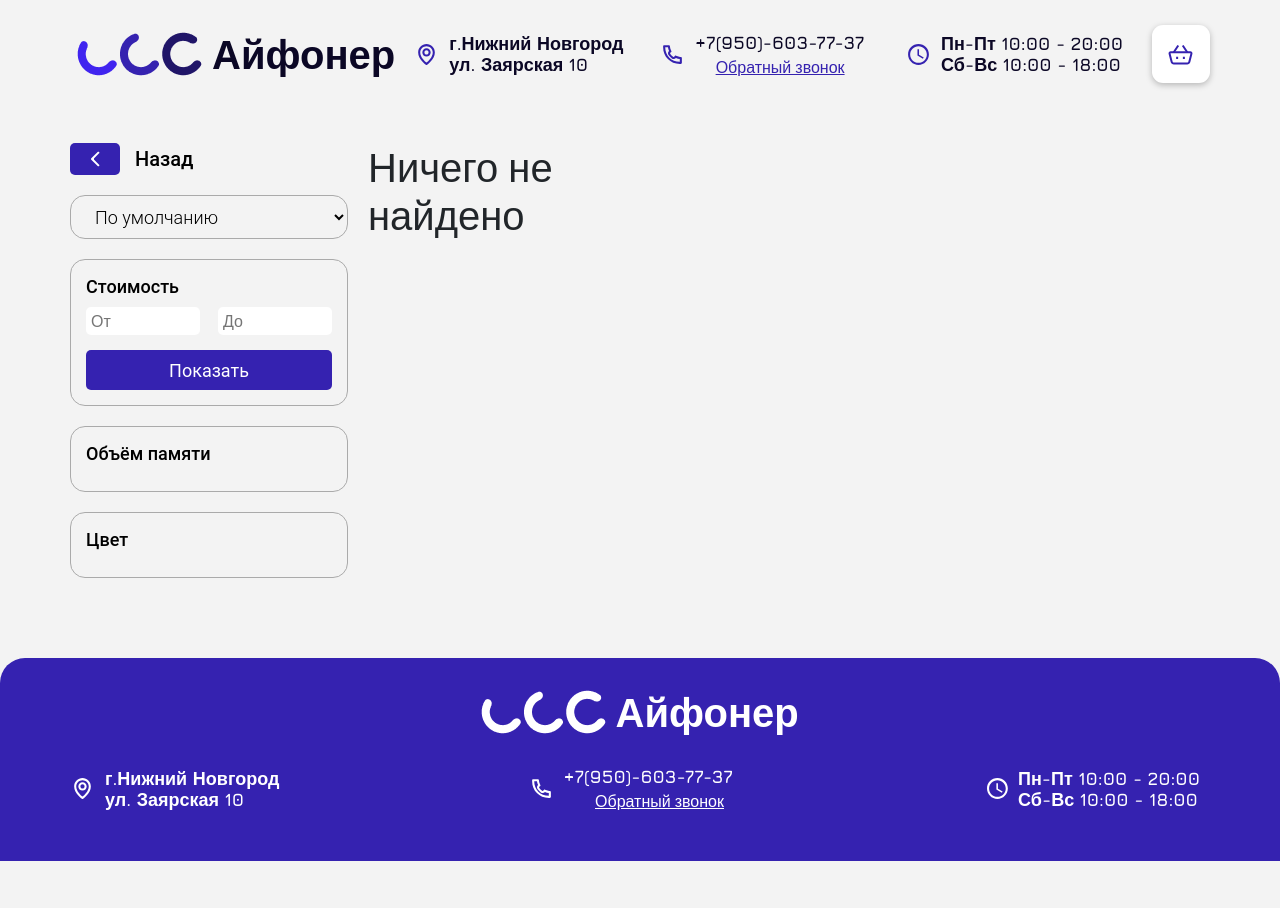
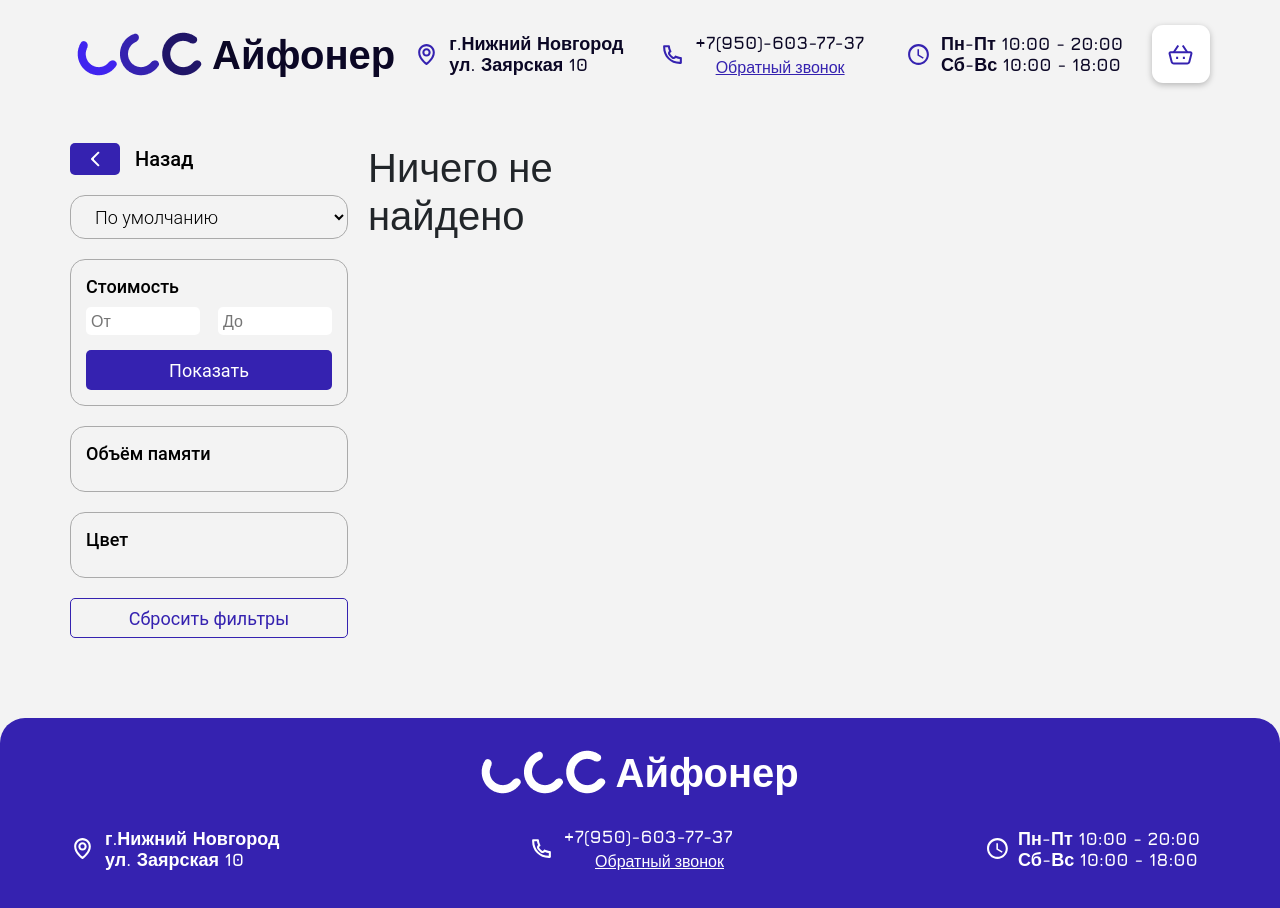
Before and after one commit to StKir/Iphoner_react_app, a React (Create React App) app: page /basket in a window 1280 px wide. Shown: the top 908 px of the page. Before the commit the page ends 861 px from the top, so only its background shows below. Built offline with nearby package versions, Linux system fonts and the light colour scheme; data requests are answered from the project's data file.

Commit message:
Filters 90%

```diff
--- a/src/components/app/App.js
+++ b/src/components/app/App.js
@@ -9,6 +9,7 @@ import 'bootstrap/dist/css/bootstrap.min.css';
 
 const MainPage = lazy(() => import('../pages/mainPage/MainPage'));
 const ItemPage = lazy(() => import('../pages/itemPage/ItemPage'));
+const ShopPage = lazy(() => import('../pages/shopPage/ShopPage'));
 
 function App() {
   return (
@@ -20,6 +21,7 @@ function App() {
               <Routes>
                 <Route path="/" element={<MainPage/>} />
                 <Route path="/:model" element={<ItemPage/>} />
+                <Route path="/:model/:title" element={<ShopPage/>} />
               </Routes>
             </Suspense>
           </main>
--- a/src/components/itemFilters/ItemFilters.js
+++ b/src/components/itemFilters/ItemFilters.js
@@ -15,7 +15,14 @@ const ItemFilters = ({iphon}) => {
 
     useEffect(() => {
         dispathc(filterReset());
+        // eslint-disable-next-line
     }, [])
+
+    const resetFiltersMenu = () => {
+        dispathc(filterReset())
+        setFilterColor(null)
+        setFilterMemory(null)
+    }
 
     useEffect(() => {
         axios.get('http://localhost:3001/iphons')
@@ -23,6 +30,7 @@ const ItemFilters = ({iphon}) => {
                     return name === iphon
                 })[0]))
                 .catch(err => console.log(err))
+        // eslint-disable-next-line
     }, [])
 
     const onChangeMemory = (e) => {
@@ -43,7 +51,7 @@ const ItemFilters = ({iphon}) => {
         }))
     }
 
-    const renderMemory = (obj) => {
+    const renderMemory = (obj) => {// Обернуть в usecallback
         if(obj) {
             return obj.memory.map((el,id) => {
                 return (
@@ -54,10 +62,9 @@ const ItemFilters = ({iphon}) => {
             })
         } else {
             return null
-        }
-        }
+        }}
 
-    const renderColor = (obj) => {
+    const renderColor = (obj) => { // Обернуть в usecallback
         if(obj) {
             return obj.color.map((el,id) => {
                 const style = {
@@ -73,8 +80,9 @@ const ItemFilters = ({iphon}) => {
                         onClick={() => onChangeColor(el.name)}></div>
                 )
             })
-        } else {return null}
-    }
+        } else {
+            return null
+        }}
 
     const memoryItem = renderMemory(model);
     const colorsItem = renderColor(model);
@@ -94,7 +102,10 @@ const ItemFilters = ({iphon}) => {
                     </select>
                 </div>
                 <div className='filters_price filterItem'>
-                    <form name='filters_price' className='filters_price_form' onSubmit={(e) => onChangeCoast(e)}>
+                    <form
+                        name='filters_price'
+                        className='filters_price_form'
+                        onSubmit={(e) => onChangeCoast(e)}>
                         <label htmlFor="filters_price" className='filter_title'>Стоимость</label>
                         <div className='filters_price_form-inputs'>
                             <input type="number" name='ot' placeholder='От'/>
@@ -117,6 +128,13 @@ const ItemFilters = ({iphon}) => {
                         {colorsItem}
                     </div>
                 </div>
+                <div className='filters_reset-filters'>
+                    <div
+                        className='filters_reset-filters_btn'
+                        onClick={resetFiltersMenu}>
+                            Cбросить фильтры
+                    </div>
+                </div>
             </div>
         </div>
     )
--- a/src/components/itemFilters/itemFiltars.scss
+++ b/src/components/itemFilters/itemFiltars.scss
@@ -101,3 +101,18 @@
     width: 28px;
     height: 28px;
 }
+.filters_reset-filters_btn{
+    cursor: pointer;
+    width: 100%;
+    border: 1px solid $purple;
+    border-radius: 5px;
+    height: 40px;
+    font-family: 'Roboto', sans-serif;
+    color: $purple;
+    font-style: normal;
+    font-weight: 400;
+    font-size: 18px;
+    display: flex;
+    align-items: center;
+    justify-content: center;
+}
--- a/src/components/pages/itemPage/ItemPage.js
+++ b/src/components/pages/itemPage/ItemPage.js
@@ -3,7 +3,7 @@ import ItemFilters from '../../itemFilters/ItemFilters';
 import ItemIphone from '../../itemIphone/ItemIphone';
 
 import { useParams } from 'react-router-dom';
-import { useEffect, useState } from 'react';
+import { useEffect } from 'react';
 import { useDispatch, useSelector } from 'react-redux';
 import { fetchIphons, filteredIphoneSelector } from '../../../store/iphonsSlice';
 
@@ -16,22 +16,27 @@ const ItemPage = () => {
     const iphons = useSelector(filteredIphoneSelector)
 
     useEffect(() => {
+        window.scrollTo(0, 0)
         dispathc(fetchIphons(routerName))
          // eslint-disable-next-line
     }, []);
 
     const renderIphons = (arr) => {
-        if(iphonsLoadingStatus === 'idle'){
-            if(arr.length > 0){
-                return arr.map(({id,...props}) => {
-                    if(filterCoast.ot < props.price && filterCoast.do > props.price){
+        if(iphonsLoadingStatus === 'idle'){ //Проверяем загрузились ли телефоны
+            if(arr.length > 0){ // Проверяем что загруженные телефон есть
+                return arr.map(({id, ...props}) => {
+                    if( (filterCoast.ot < props.price) &&
+                        (filterCoast.do > props.price) && //Фильруем по заданной стоимости
+                        (filterMemory === props.memory || filterMemory === 'none') && //Фильруем по заданной памяти
+                        (filterColor === props.color.name || filterColor === 'none')//Фильруем по заданному цвету
+                    ){
                         return (
                             <ItemIphone key={id} {...props} model={model}/>
                         )
                     }
                 })
             } else {
-                return (<h1>Ничего не найдено</h1>)
+                return (<h1 className='ErrorMassage_not-found'>Ничего не найдено</h1>)
             }
         }
     }
@@ -41,11 +46,10 @@ const ItemPage = () => {
         <div className='container'>
             <div className='item_page'>
                 <ItemFilters iphon={routerName}/>
-                <div className='items_grid'>{renderIphon}</div>
+                <div className='items_grid'>{(renderIphon && renderIphon.length > 0)? (renderIphon): (<h1 className='ErrorMassage_not-found'>Ничего не найдено</h1>)}</div>
             </div>
         </div>
     )
-
 }
 
 export default ItemPage;
--- /dev/null
+++ b/src/components/pages/shopPage/ShopPage.js
@@ -0,0 +1,9 @@
+import { useParams } from 'react-router-dom';
+
+const ShopPage = () => {
+    const {title} = useParams();
+    return(
+        <h1>{title}</h1>
+    )
+}
+export default ShopPage;
```
